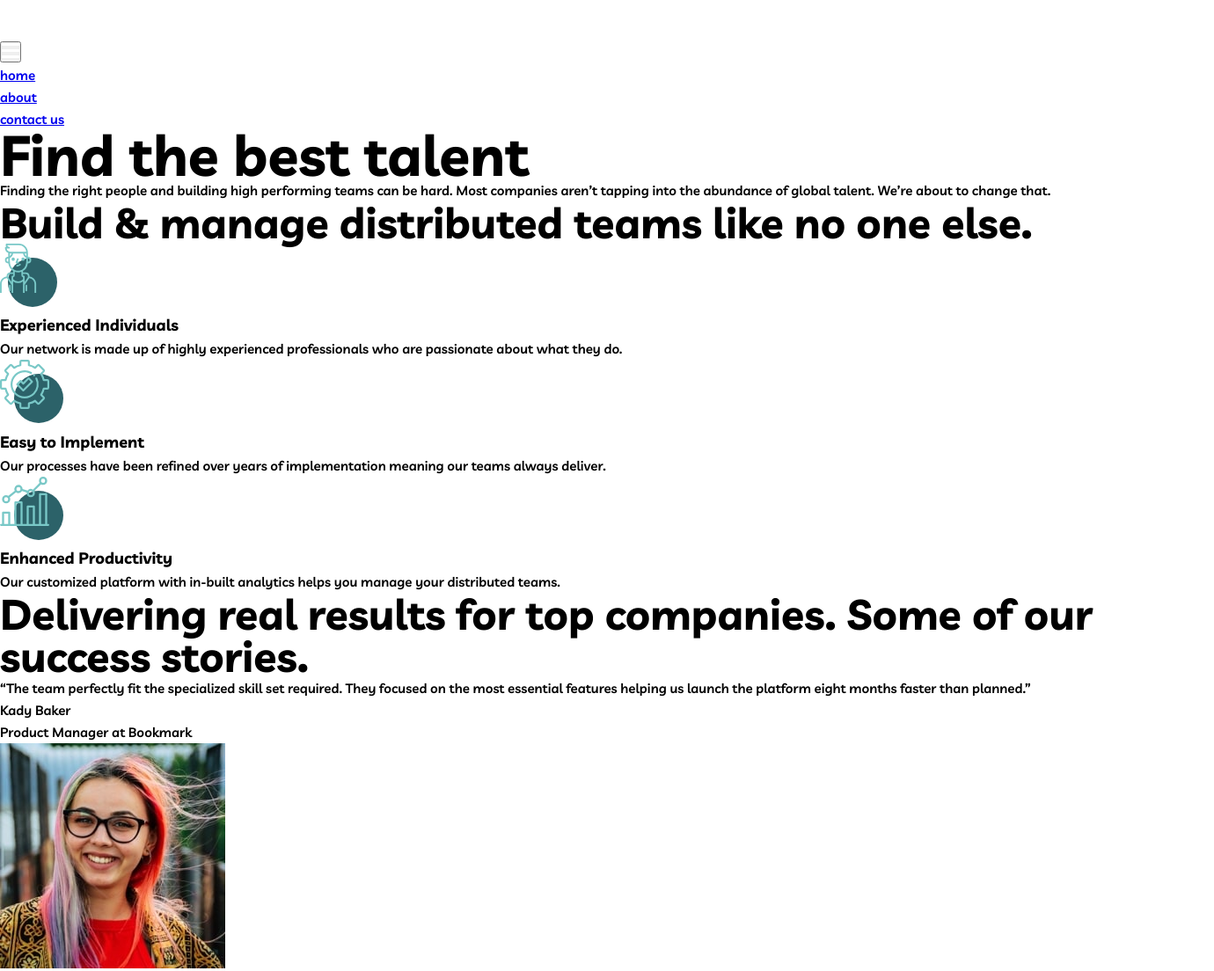
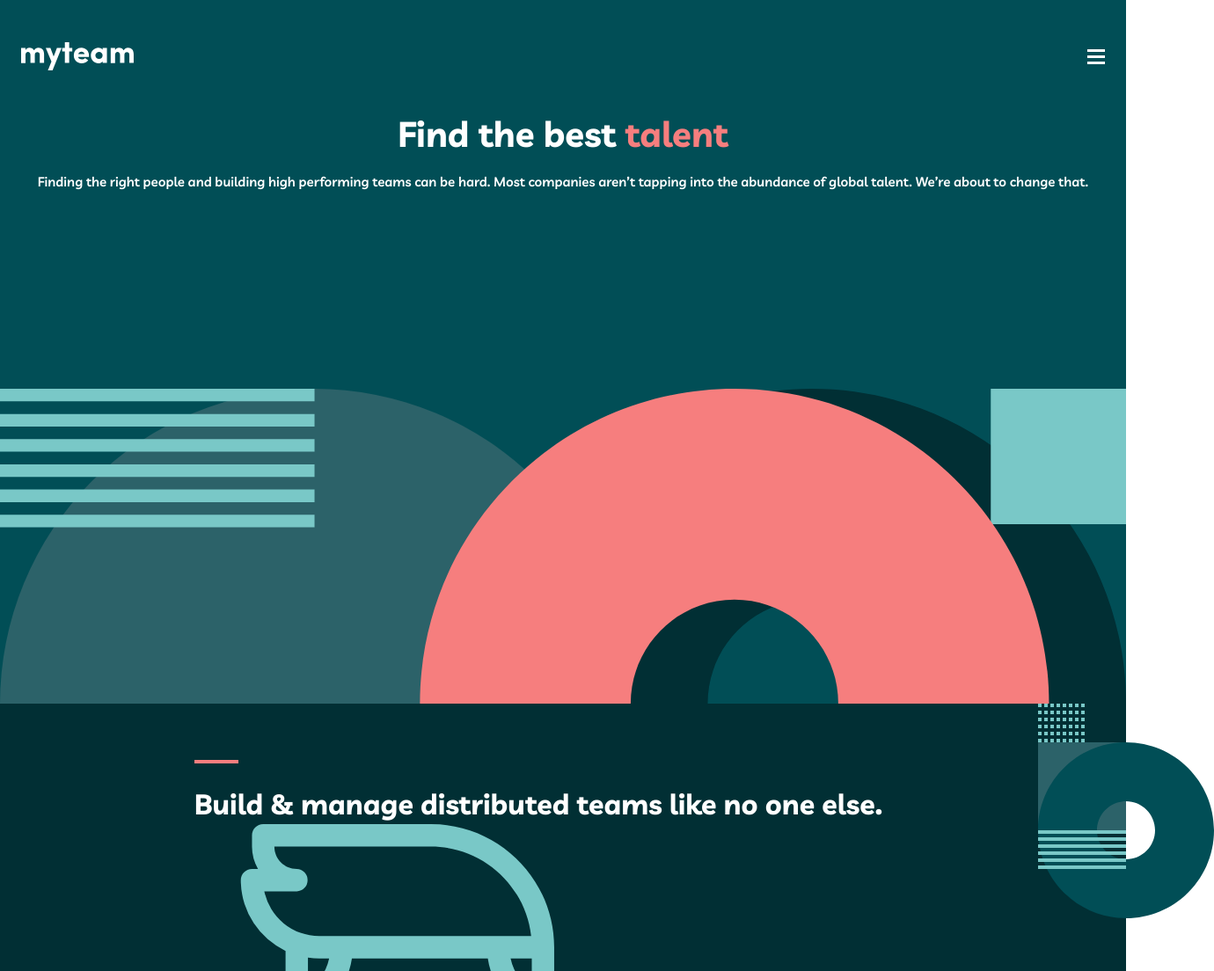
Before and after one commit to jakubfiglak/MyTeam-Website, a website built with Parcel: page index.html in a window 1280 px wide. Shown: the top 1104 px of the page at 88% size, 1380 px wide, since content can reach past the window. Built offline with nearby package versions, Linux system fonts and the light colour scheme.

Commit message:
Begin styling the page

```diff
--- a/index.html
+++ b/index.html
@@ -16,6 +16,7 @@
   </head>
   <body>
     <div class="container">
+      <section class="welcome">
         <header class="header">
           <div class="logo">
             <img src="./images/logo.svg" alt="myteam logo" class="logo__img" />
@@ -40,7 +41,6 @@
           </nav>
         </header>
 
-      <section class="welcome">
         <h1 class="main-heading">
           Find the best <strong class="main-heading__emphasize">talent</strong>
         </h1>
@@ -49,11 +49,23 @@
           hard. Most companies aren’t tapping into the abundance of global
           talent. We’re about to change that.
         </p>
+
+        <img
+          src="./images/bg-pattern-home-2.svg"
+          alt=""
+          class="pattern pattern-bottom"
+        />
       </section>
 
       <main class="main-content">
         <section class="features">
-          <h2 class="section-heading">
+          <img
+            class="pattern pattern-top-right"
+            src="./images/bg-pattern-home-3.svg"
+            alt=""
+          />
+          <h2 class="section-heading features__heading">
+            <div class="line"></div>
             Build & manage distributed teams like no one else.
           </h2>
           <div class="feature">
--- a/scss/_config.scss
+++ b/scss/_config.scss
@@ -7,6 +7,7 @@
 html {
   font-family: $font-stack;
   font-size: 10px;
+  color: #fff;
 }
 
 body {
@@ -17,15 +18,20 @@ body {
 
 h1 {
   font-size: 6.4rem;
-  line-height: 0.875;
+  line-height: 1.2;
 }
 
 h2 {
   font-size: 4.8rem;
-  line-height: 1;
+  line-height: 1.4;
 }
 
 h3 {
   font-size: 1.8rem;
   line-height: 1.56;
 }
+
+img {
+  display: block;
+  width: 100%;
+}
--- /dev/null
+++ b/scss/_decorations.scss
@@ -0,0 +1,21 @@
+.line {
+  width: 50px;
+  height: 4px;
+  background: $primary-color-mid;
+  margin-block-end: 2.4rem;
+}
+
+.pattern {
+  position: absolute;
+
+  &-bottom {
+    left: 0;
+    bottom: 0;
+  }
+
+  &-top-right {
+    width: 200px;
+    right: -100px;
+    top: 0;
+  }
+}
--- a/scss/_header.scss
+++ b/scss/_header.scss
@@ -0,0 +1,24 @@
+.header {
+  background: $primary-color-dark;
+  display: flex;
+  justify-content: space-between;
+  align-items: center;
+  padding: 4.8rem 2.4rem;
+
+  .logo {
+    line-height: 1;
+
+    &__img {
+      width: 80%;
+    }
+  }
+
+  &__btn {
+    background: 0;
+    border: 0;
+  }
+
+  .main-nav {
+    display: none;
+  }
+}
--- /dev/null
+++ b/scss/_headings.scss
@@ -0,0 +1,12 @@
+.main-heading {
+  font-size: 4rem;
+  padding: 0 5rem;
+
+  &__emphasize {
+    color: $primary-color-mid;
+  }
+}
+
+.section-heading {
+  font-size: 3.2rem;
+}
--- /dev/null
+++ b/scss/_home.scss
@@ -0,0 +1,19 @@
+.welcome {
+  position: relative;
+  background: $primary-color-dark;
+  height: 100vh;
+}
+
+.features {
+  position: relative;
+  display: grid;
+  justify-content: center;
+  align-items: center;
+  grid-column: 1fr;
+  background: $tertiary-color-light;
+
+  &__heading {
+    text-align: left;
+    padding: 6.4rem 8rem 0 2.4rem;
+  }
+}
--- /dev/null
+++ b/scss/_mixins.scss
@@ -0,0 +1,7 @@
+@mixin flex-column-center {
+  display: flex;
+  flex-direction: column;
+  justify-content: center;
+  align-items: center;
+  text-align: center;
+}
--- /dev/null
+++ b/scss/_text.scss
@@ -0,0 +1,5 @@
+.text {
+  font-size: 1.5rem;
+  line-height: 1.7;
+  padding: 1.8rem 2.4rem;
+}
--- a/scss/main.scss
+++ b/scss/main.scss
@@ -1,2 +1,10 @@
-@import 'variables';
-@import 'config';
+@import 'variables', 'config', 'mixins';
+// @import 'config';
+// @import 'mixins';
+
+@import 'decorations', 'header', 'headings', 'home', 'text';
+
+.container {
+  margin: 0 auto;
+  text-align: center;
+}
```
Also changed, not shown: dist/bg-pattern-home-1.cf6a239b.svg (added), dist/bg-pattern-home-2.a2898b1a.svg (added), dist/bg-pattern-home-3.aac575a5.svg (added), dist/index.html, 4 other files. Lines whose indentation alone changed are shown as unchanged.
